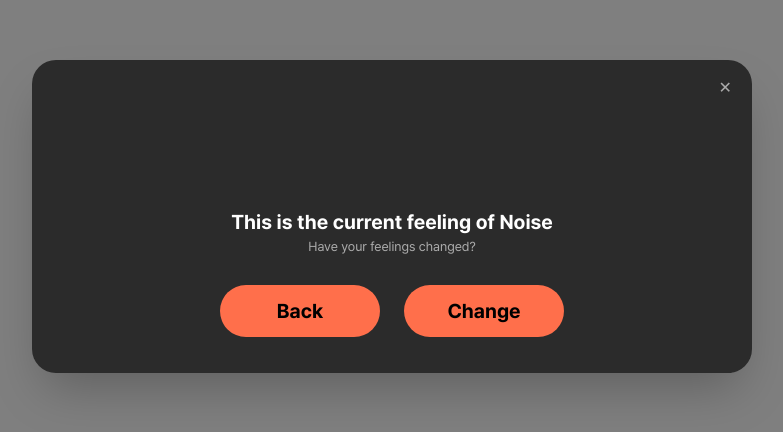
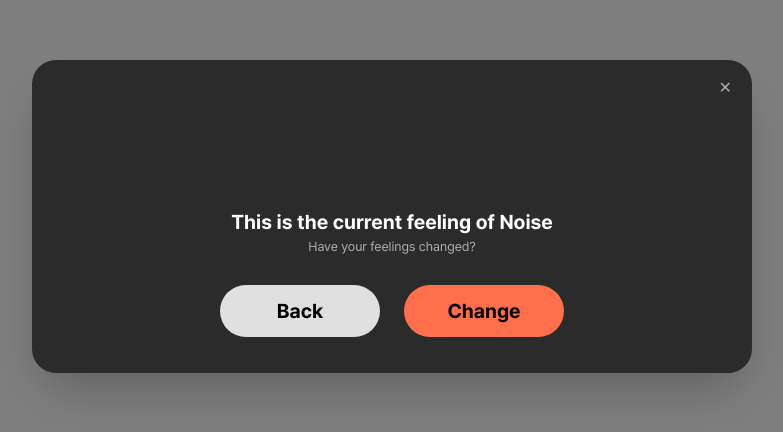
Before and after one commit to UMC-SINO/SINO-Front, a React (Vite) app: page /example in a window 1280 px wide. Shown: the part 184-616 px from the top of the page, without its empty margins (248-1031 px from the left). Built offline with nearby package versions, Linux system fonts and the light colour scheme.

Commit message:
[#10] style: Back 버튼 색상 변경

```diff
--- a/src/components/TurnToSignalModal.tsx
+++ b/src/components/TurnToSignalModal.tsx
@@ -83,10 +83,15 @@ export default function TurnToSignalModal({
         {/* Actions */}
         <div className='mt-8 flex justify-center gap-6'>
           {/* Back (회색) */}
-          <Button
+          <Button // 요기 버튼 컴포넌트 variant="secondary" 개념 추가할지 나중에 고민!
             type='button'
             onClick={onBack}
-            className='w-[160px] h-[52px] rounded-full bg-[#E1E0E0] text-black hover:brightness-95'
+            className='
+                w-[160px] h-[52px]
+                !bg-[#E1E0E0]
+                !text-black
+                rounded-full
+                hover:!brightness-95'
           >
             Back
           </Button>
```
